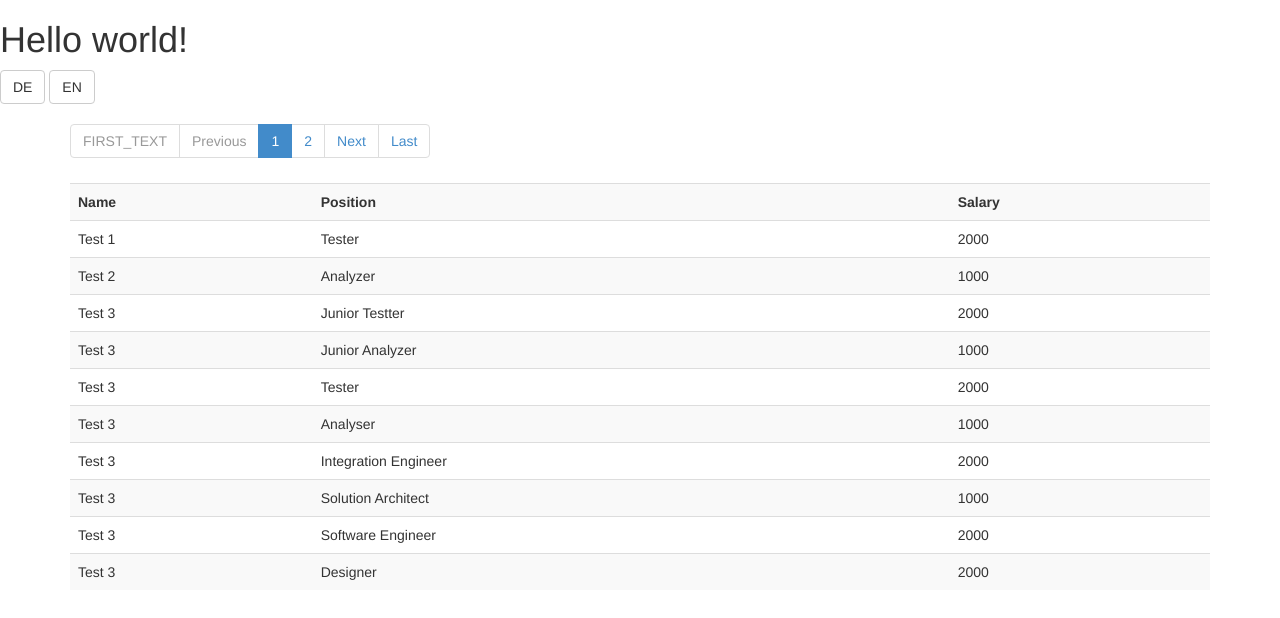
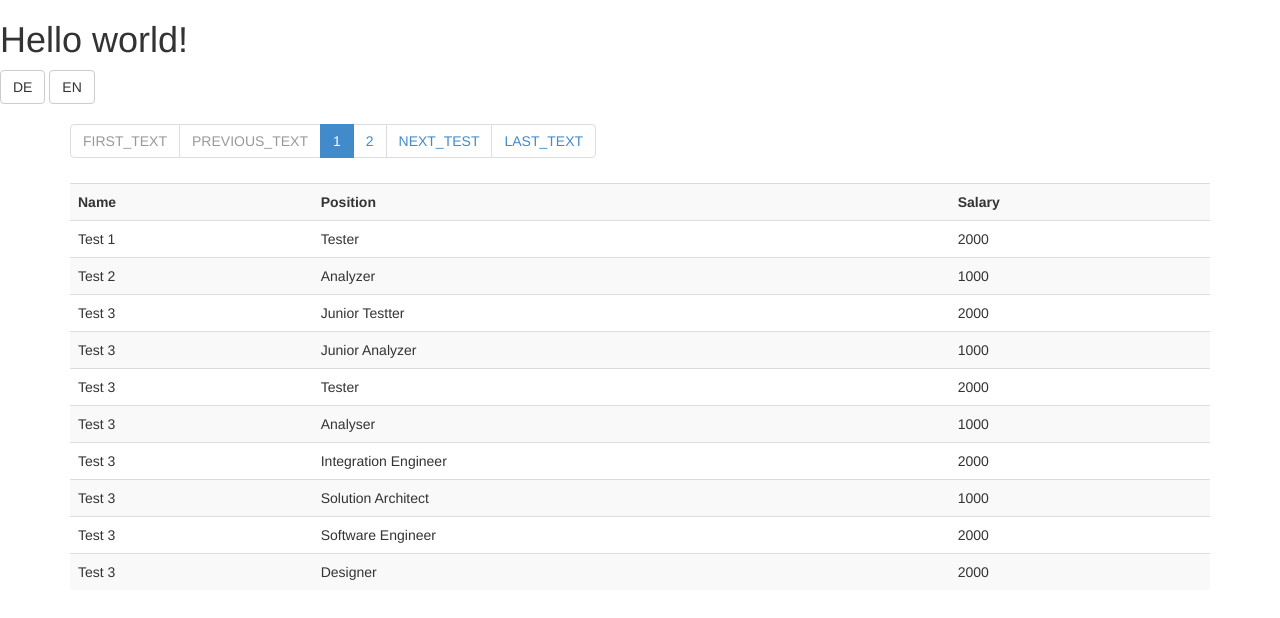
Before and after one commit to sadiksha/angular-pagination-test, a plain HTML site: page index.html in a window 1280 px wide. Drawn offline with Linux system fonts and the light colour scheme.

Commit message:
Uses user defined texts for pagination.

```diff
--- a/index.html
+++ b/index.html
@@ -28,7 +28,15 @@
 
   <div id="owner" class="container">
     <div>
-      <uib-pagination ng-model="currentPage" total-items="rows.length" max-size="maxSize" boundary-links="true" first-text="FIRST_TEXT"></uib-pagination>
+      <uib-pagination ng-model="currentPage"
+                      total-items="rows.length"
+                      max-size="maxSize"
+                      boundary-links="true"
+                      first-text="FIRST_TEXT"
+                      previous-text="PREVIOUS_TEXT"
+                      next-text="NEXT_TEST"
+                      last-text="LAST_TEXT">
+      </uib-pagination>
     </div>
     <table class="table table-striped">
       <tbody>
```
